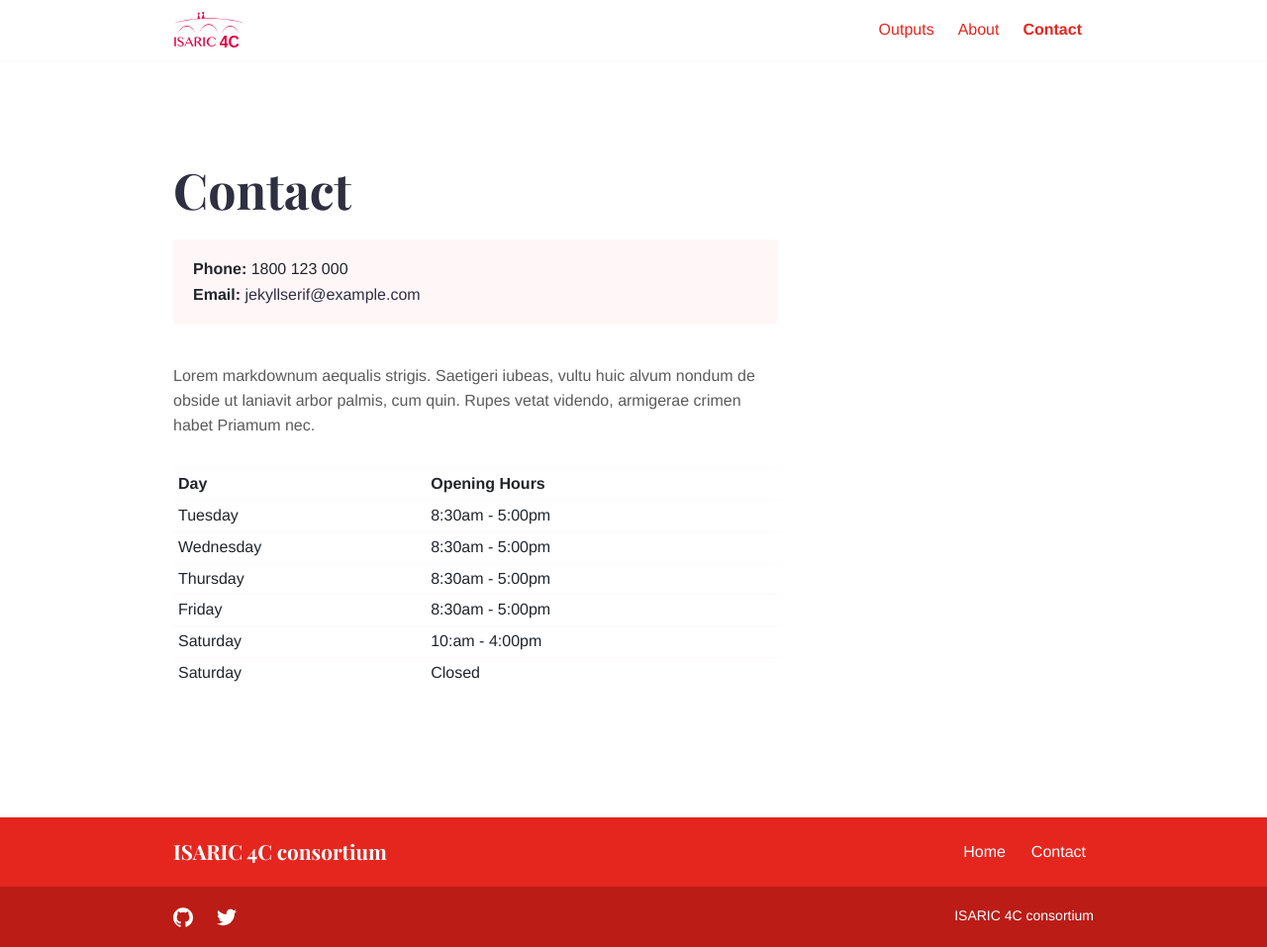
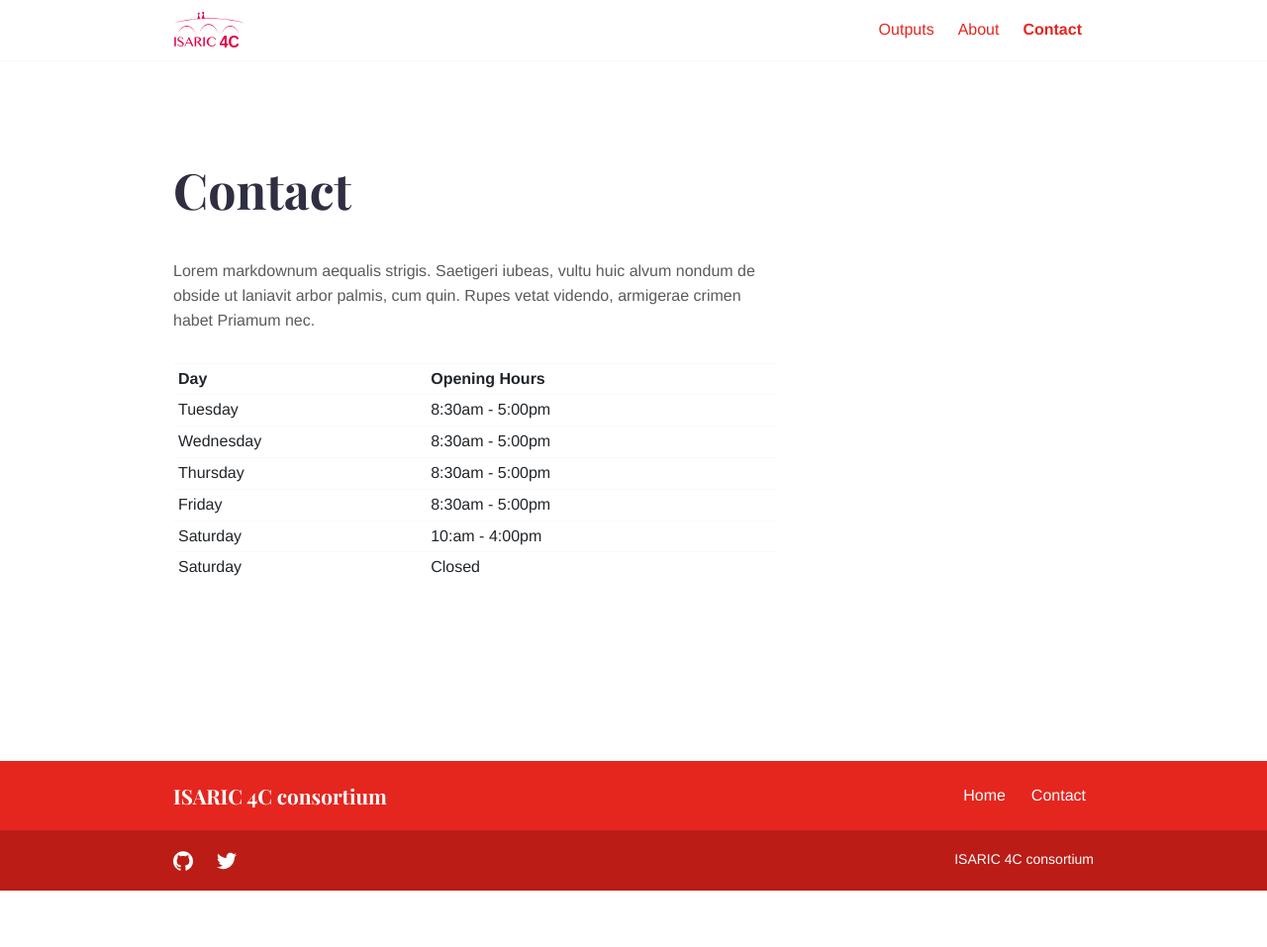
Before and after one commit to isaric4c/isaric4c.github.io, a Jekyll site: the page built from contact.md, in a window 1280 px wide. Shown: the whole page at 99% size. Built offline with Jekyll 4.4.1, drawn with Linux system fonts in a browser that asks for light colours; after the commit the page ends 900 px from its top, so only the background shows below that.

Commit message:
remove 'call us' box

```diff
--- a/_config.yml
+++ b/_config.yml
@@ -4,8 +4,6 @@
 title: 'ISARIC 4C consortium'
 
 google_analytics_id: 'UA-177150860-1'
-homepage:
-  show_call_box: true
 logo:
   mobile: "img/logo/logo_mini.svg"
   desktop: "img/logo/logo_mini.svg"
--- a/_data/contact.yml
+++ /dev/null
@@ -1,3 +0,0 @@
-email: 'jekyllserif@example.com'
-phone: '1800 123 000'
-contact_button_link: 'contact'
--- a/_includes/call.html
+++ /dev/null
@@ -1,19 +0,0 @@
-<div class="call">
-  <div class="call-box-top">
-    {% if site.data.contact.phone %}
-        <div class="call-phone"><strong>Phone: </strong> {{ site.data.contact.phone }} </div>
-    {% endif %}
-    {% if site.data.contact.email %}
-    <div class="call-email"><strong>Email: </strong>
-      <a href="mailto:{{ .site.Data.contact.email }}">
-        {{ site.data.contact.email }}
-      </a>
-    </div>
-    {% endif %}
-  </div>
-    {% if include.show_button %}
-      <div class="call-box-bottom">
-        <a href="{{ site.data.contact.contact_button_link }}" class="button">Contact</a>
-      </div>
-    {% endif %}
-</div>
--- a/_layouts/contact.html
+++ b/_layouts/contact.html
@@ -9,7 +9,6 @@
         <div class="col-12 col-md-8">
             <div class="service service-single">
                 <h1 class="title">{{page.title}}</h1>
-                {% include call.html show_button=false %}
                 <div class="content mt-4">{{content}}</div>
             </div>
         </div>
--- a/_layouts/home.html
+++ b/_layouts/home.html
@@ -9,9 +9,6 @@
     <div class="row justify-content-start">
       <div class="col-12 col-md-7 col-lg-6 order-2 order-md-1">
         {{ content }}
-        {% if site.homepage.show_call_box %}
-          {% include call.html show_button=true %}
-        {% endif %}
       </div>
       {% if page.intro_image %}
       <div class="col-12 col-md-5 col-lg-6 order-1 order-md-2 position-relative">
```
